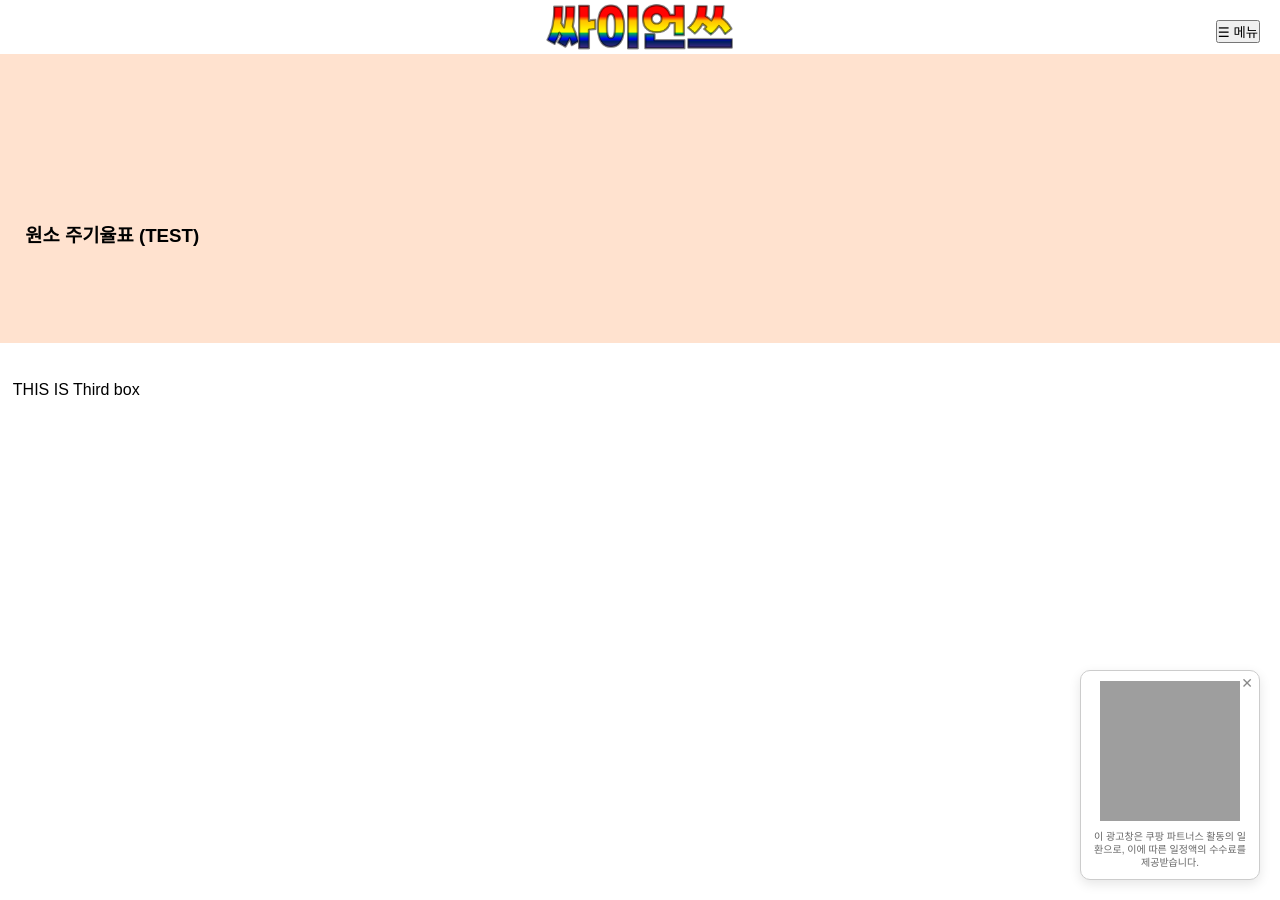
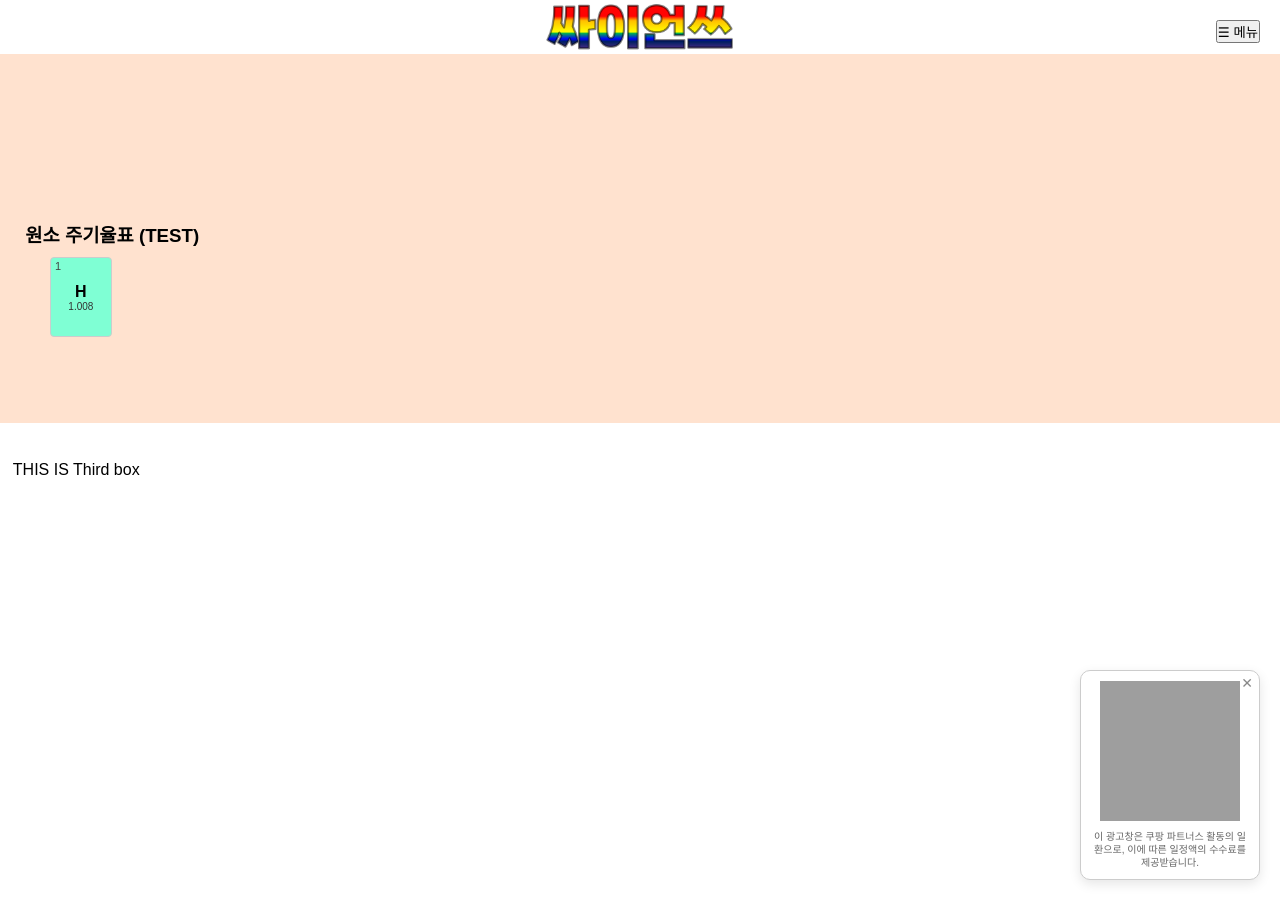
Before and after one commit to GaemiGaemi/science, a Jekyll site: the page built from index.html, in a window 1280 px wide and 900 px high, scrolled down 846 px. Built offline with Jekyll 4.4.1, drawn with Linux system fonts in a browser that asks for light colours; grey boxes are pictures that could not be loaded.

Commit message:
Update index.html

```diff
--- a/index.html
+++ b/index.html
@@ -7,7 +7,7 @@ floating_ad: true
     <section class="section middle"> <!--second box-->
       <h1>원소 주기율표 (TEST)</h1>
       <div class="table">
-        {% for element in site.data.elements %}
+        {% for element in site.elements %}
         <div class="element {{ element.group }}"
              style="grid-column: {{ element.col }}; grid-row: {{ element.row }};">
          {% if element.symbol %}
```
Lines whose indentation alone changed are shown as unchanged.
